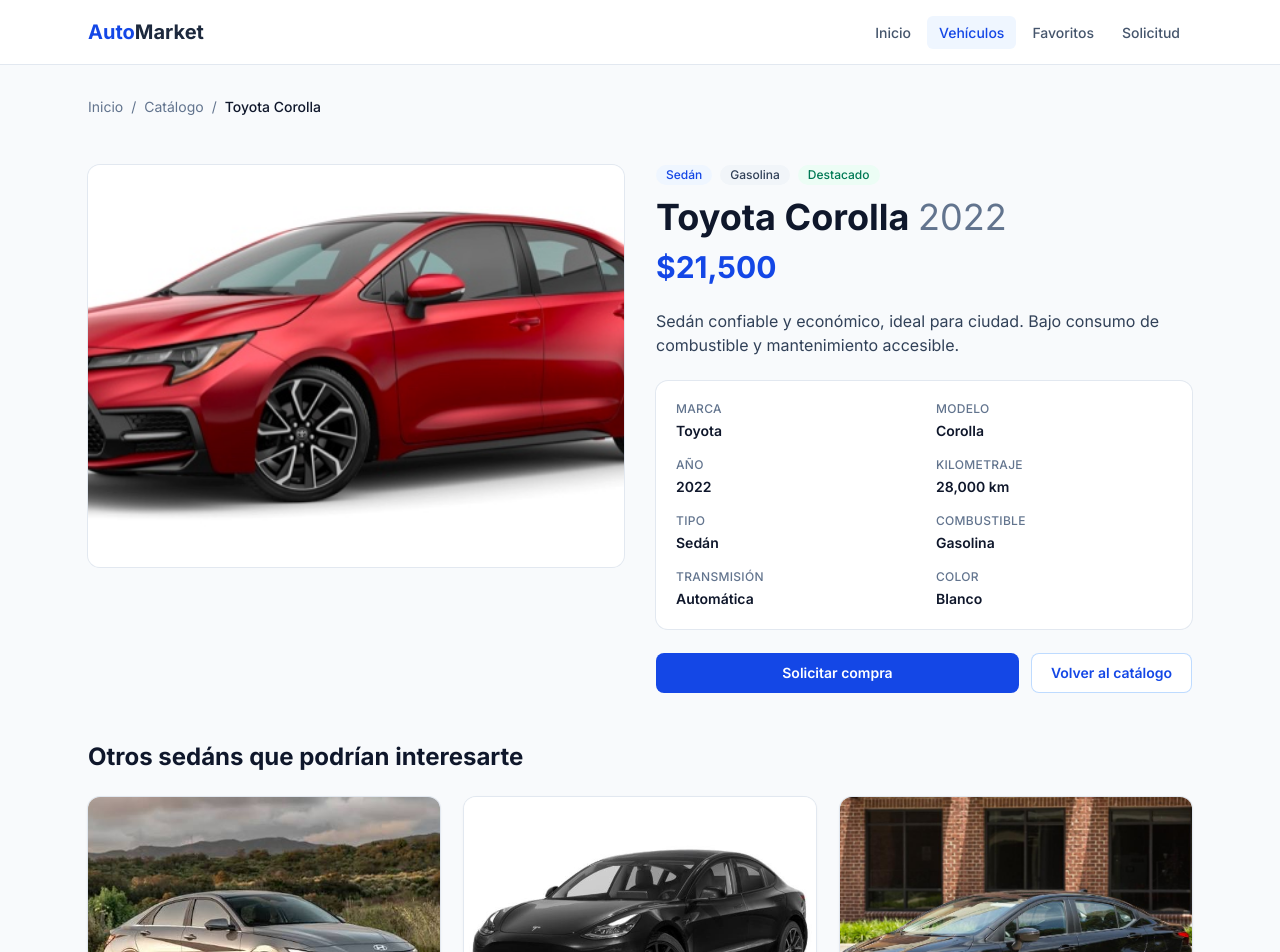
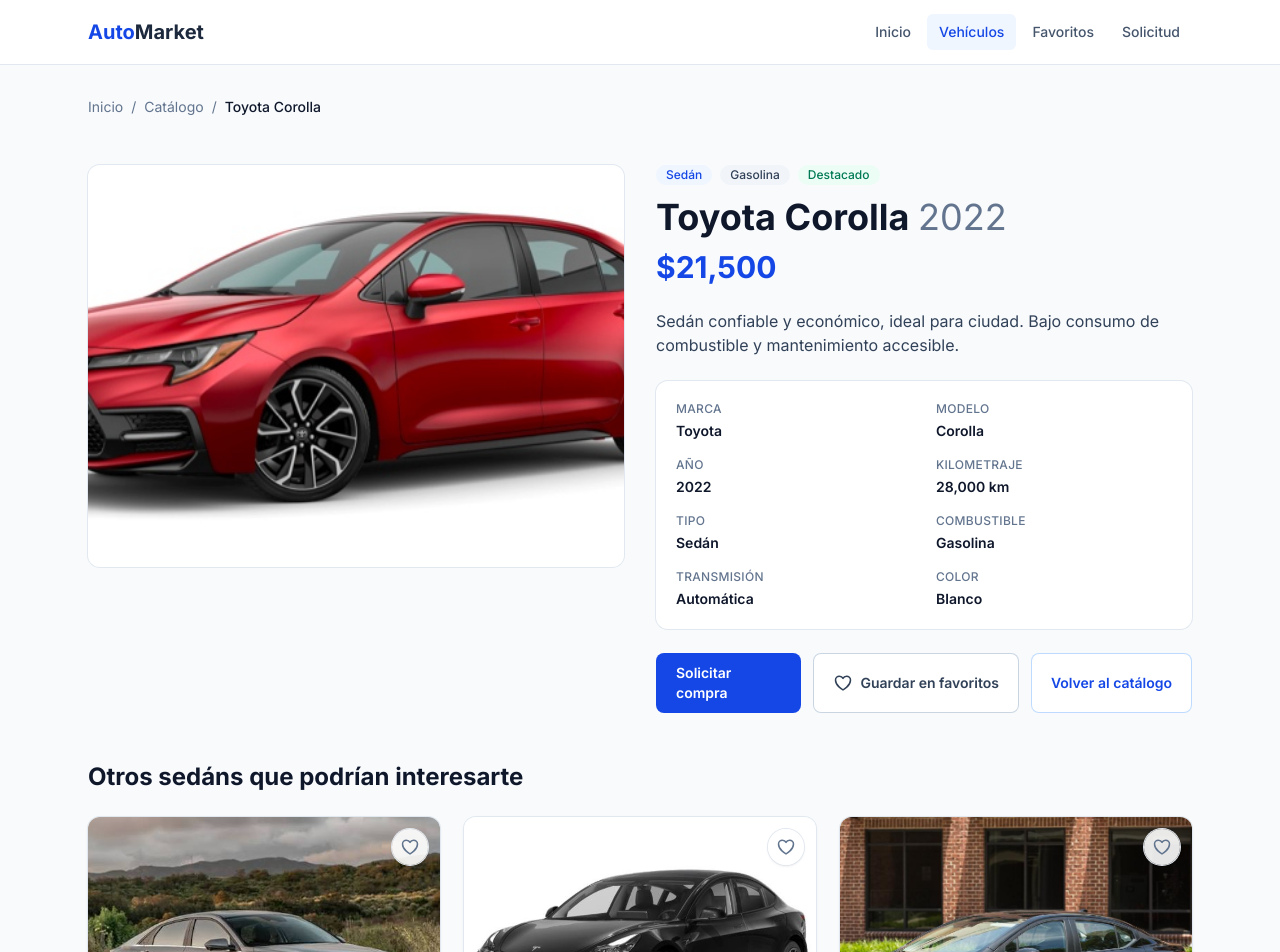
Before and after one commit to Baljeet2000-ai/automarket, a Next.js app: page /vehiculos/toyota-corolla-2022 in a window 1280 px wide. Shown: the top 952 px of the page. Built offline with nearby package versions, Linux system fonts and the light colour scheme.

Commit message:
feat: agrega favoritos con localStorage y página /favoritos

```diff
--- /dev/null
+++ b/app/favoritos/loading.tsx
@@ -0,0 +1,14 @@
+import Skeleton from "@/components/ui/Skeleton";
+import VehicleGridSkeleton from "@/components/vehicles/VehicleGridSkeleton";
+
+export default function Loading() {
+  return (
+    <div className="space-y-6">
+      <div className="space-y-2">
+        <Skeleton className="h-9 w-56" />
+        <Skeleton className="h-5 w-80 max-w-full" />
+      </div>
+      <VehicleGridSkeleton count={3} />
+    </div>
+  );
+}
--- /dev/null
+++ b/app/favoritos/page.tsx
@@ -0,0 +1,22 @@
+import type { Metadata } from "next";
+import FavoritesList from "@/components/favorites/FavoritesList";
+
+export const metadata: Metadata = {
+  title: "Mis favoritos",
+  description: "Los vehículos que guardaste para revisar más tarde.",
+};
+
+export default function FavoritesPage() {
+  return (
+    <div className="space-y-6">
+      <header>
+        <h1 className="text-3xl font-bold text-slate-900">Mis favoritos</h1>
+        <p className="mt-1 text-slate-600">
+          Los vehículos que guardaste en este navegador.
+        </p>
+      </header>
+
+      <FavoritesList />
+    </div>
+  );
+}
--- a/app/vehiculos/[id]/page.tsx
+++ b/app/vehiculos/[id]/page.tsx
@@ -8,6 +8,7 @@ import VehicleSpecs from "@/components/vehicles/VehicleSpecs";
 import VehicleGrid from "@/components/vehicles/VehicleGrid";
 import { getVehicleById, getVehicles } from "@/lib/vehicles";
 import { bodyTypeLabels, fuelLabels, formatPrice } from "@/lib/format";
+import FavoriteButton from "@/components/favorites/FavoriteButton";
 
 interface PageProps {
   params: Promise<{ id: string }>;
@@ -95,13 +96,14 @@ export default async function VehicleDetailPage({ params }: PageProps) {
 
           <VehicleSpecs vehicle={vehicle} />
 
-          <div className="flex flex-col gap-3 sm:flex-row">
+                    <div className="flex flex-col gap-3 sm:flex-row sm:flex-wrap">
             <ButtonLink
               href={`/solicitud?vehiculo=${vehicle.id}`}
               className="sm:flex-1"
             >
               Solicitar compra
             </ButtonLink>
+            <FavoriteButton vehicleId={vehicle.id} name={name} variant="full" />
             <ButtonLink href="/vehiculos" variant="secondary">
               Volver al catálogo
             </ButtonLink>
--- /dev/null
+++ b/components/favorites/FavoriteButton.tsx
@@ -0,0 +1,71 @@
+"use client";
+
+import { useFavorites } from "@/hooks/useFavorites";
+
+interface FavoriteButtonProps {
+  vehicleId: string;
+  name: string;
+  variant?: "icon" | "full";
+}
+
+export default function FavoriteButton({
+  vehicleId,
+  name,
+  variant = "icon",
+}: FavoriteButtonProps) {
+  const { isFavorite, toggle } = useFavorites();
+  const active = isFavorite(vehicleId);
+
+  const heart = (
+    <svg
+      className="h-5 w-5"
+      viewBox="0 0 24 24"
+      fill={active ? "currentColor" : "none"}
+      stroke="currentColor"
+      strokeWidth={1.8}
+      aria-hidden="true"
+    >
+      <path
+        strokeLinecap="round"
+        strokeLinejoin="round"
+        d="M21 8.25c0-2.485-2.099-4.5-4.688-4.5-1.935 0-3.597 1.126-4.312 2.733-.715-1.607-2.377-2.733-4.313-2.733C5.1 3.75 3 5.765 3 8.25c0 7.22 9 12 9 12s9-4.78 9-12z"
+      />
+    </svg>
+  );
+
+  if (variant === "full") {
+    return (
+      <button
+        type="button"
+        onClick={() => toggle(vehicleId)}
+        aria-pressed={active}
+        className={`inline-flex items-center justify-center gap-2 rounded-lg px-5 py-2.5 text-sm font-semibold ring-1 ring-inset transition-colors ${
+          active
+            ? "bg-red-50 text-red-600 ring-red-200 hover:bg-red-100"
+            : "bg-white text-slate-700 ring-slate-300 hover:bg-slate-50"
+        }`}
+      >
+        {heart}
+        {active ? "Quitar de favoritos" : "Guardar en favoritos"}
+      </button>
+    );
+  }
+
+  return (
+    <button
+      type="button"
+      onClick={() => toggle(vehicleId)}
+      aria-pressed={active}
+      aria-label={
+        active
+          ? `Quitar ${name} de favoritos`
+          : `Guardar ${name} en favoritos`
+      }
+      className={`rounded-full bg-white/90 p-2 shadow-sm ring-1 ring-slate-200 transition-colors hover:bg-white ${
+        active ? "text-red-500" : "text-slate-500 hover:text-red-500"
+      }`}
+    >
+      {heart}
+    </button>
+  );
+}
--- /dev/null
+++ b/components/favorites/FavoritesList.tsx
@@ -0,0 +1,100 @@
+"use client";
+
+import { useEffect, useState } from "react";
+import Alert from "@/components/ui/Alert";
+import ButtonLink from "@/components/ui/ButtonLink";
+import VehicleGrid from "@/components/vehicles/VehicleGrid";
+import VehicleGridSkeleton from "@/components/vehicles/VehicleGridSkeleton";
+import { useFavorites } from "@/hooks/useFavorites";
+import type { Vehicle } from "@/types/vehicle";
+
+interface Result {
+  key: string;
+  vehicles: Vehicle[];
+  error: boolean;
+}
+
+export default function FavoritesList() {
+  const { ids, ready } = useFavorites();
+  const [result, setResult] = useState<Result | null>(null);
+  const [attempt, setAttempt] = useState(0);
+
+  const idsKey = ids.join(",");
+  const requestKey = `${idsKey}|${attempt}`;
+
+  useEffect(() => {
+    if (!ready || !idsKey) return;
+
+    const controller = new AbortController();
+
+    fetch(`/api/vehiculos?ids=${encodeURIComponent(idsKey)}`, {
+      signal: controller.signal,
+    })
+      .then((res) => {
+        if (!res.ok) throw new Error(`Error ${res.status}`);
+        return res.json() as Promise<{ data: Vehicle[] }>;
+      })
+      .then((json) =>
+        setResult({ key: requestKey, vehicles: json.data, error: false })
+      )
+      .catch((err: Error) => {
+        if (err.name === "AbortError") return;
+        setResult({ key: requestKey, vehicles: [], error: true });
+      });
+
+    // Si cambian los favoritos a mitad de la petición, se cancela la anterior.
+    return () => controller.abort();
+  }, [ready, idsKey, requestKey]);
+
+  // Antes de hidratar no sabemos qué hay guardado: mostramos el skeleton.
+  if (!ready) return <VehicleGridSkeleton count={3} />;
+
+  if (ids.length === 0) {
+    return (
+      <div className="rounded-xl bg-white px-6 py-12 text-center ring-1 ring-slate-200">
+        <h2 className="text-lg font-semibold text-slate-900">
+          Aún no tienes favoritos
+        </h2>
+        <p className="mt-2 text-sm text-slate-600">
+          Pulsa el corazón en cualquier vehículo para guardarlo aquí.
+        </p>
+        <div className="mt-6">
+          <ButtonLink href="/vehiculos">Explorar catálogo</ButtonLink>
+        </div>
+      </div>
+    );
+  }
+
+  // Si quitaste un favorito, ya tenemos los datos de los demás: no hace falta esperar.
+  const covered =
+    result !== null &&
+    !result.error &&
+    ids.every((id) => result.vehicles.some((v) => v.id === id));
+
+  if (covered) {
+    const shown = result.vehicles.filter((v) => ids.includes(v.id));
+    return <VehicleGrid vehicles={shown} />;
+  }
+
+  if (result?.key === requestKey && result.error) {
+    return (
+      <Alert
+        title="No pudimos cargar tus favoritos"
+        action={
+          <button
+            type="button"
+            onClick={() => setAttempt((n) => n + 1)}
+            className="rounded-lg bg-red-700 px-4 py-2 text-sm font-semibold text-white hover:bg-red-800"
+          >
+            Reintentar
+          </button>
+        }
+      >
+        Hubo un problema al consultar el servidor. Revisa tu conexión e
+        inténtalo de nuevo.
+      </Alert>
+    );
+  }
+
+  return <VehicleGridSkeleton count={Math.min(ids.length, 6)} />;
+}
--- a/components/layout/Navbar.tsx
+++ b/components/layout/Navbar.tsx
@@ -3,6 +3,7 @@
 import Link from "next/link";
 import { usePathname } from "next/navigation";
 import { useState } from "react";
+import { useFavorites } from "@/hooks/useFavorites";
 
 const links = [
   { href: "/", label: "Inicio" },
@@ -14,9 +15,23 @@ const links = [
 export default function Navbar() {
   const [open, setOpen] = useState(false);
   const pathname = usePathname();
+  const { count } = useFavorites();
 
   const isActive = (href: string) =>
     href === "/" ? pathname === "/" : pathname.startsWith(href);
+
+  const countBadge = (href: string) =>
+    href === "/favoritos" && count > 0 ? (
+      <>
+        <span
+          aria-hidden="true"
+          className="ml-1.5 inline-flex min-w-5 items-center justify-center rounded-full bg-blue-700 px-1.5 text-xs font-semibold text-white"
+        >
+          {count}
+        </span>
+        <span className="sr-only"> ({count} guardados)</span>
+      </>
+    ) : null;
 
   return (
     <header className="sticky top-0 z-50 border-b border-slate-200 bg-white/90 backdrop-blur">
@@ -38,13 +53,14 @@ export default function Navbar() {
             <li key={link.href}>
               <Link
                 href={link.href}
-                className={`rounded-md px-3 py-2 text-sm font-medium transition-colors ${
+                className={`inline-flex items-center rounded-md px-3 py-2 text-sm font-medium transition-colors ${
                   isActive(link.href)
                     ? "bg-blue-50 text-blue-700"
                     : "text-slate-600 hover:bg-slate-100 hover:text-slate-900"
                 }`}
               >
                 {link.label}
+                {countBadge(link.href)}
               </Link>
             </li>
           ))}
@@ -87,13 +103,14 @@ export default function Navbar() {
               <Link
                 href={link.href}
                 onClick={() => setOpen(false)}
-                className={`block rounded-md px-3 py-2 text-base font-medium ${
+                className={`flex items-center rounded-md px-3 py-2 text-base font-medium ${
                   isActive(link.href)
                     ? "bg-blue-50 text-blue-700"
                     : "text-slate-700 hover:bg-slate-100"
                 }`}
               >
                 {link.label}
+                {countBadge(link.href)}
               </Link>
             </li>
           ))}
--- /dev/null
+++ b/components/ui/Alert.tsx
@@ -0,0 +1,18 @@
+interface AlertProps {
+  title: string;
+  children?: React.ReactNode;
+  action?: React.ReactNode;
+}
+
+export default function Alert({ title, children, action }: AlertProps) {
+  return (
+    <div
+      role="alert"
+      className="rounded-xl bg-red-50 p-5 text-red-800 ring-1 ring-red-200"
+    >
+      <h2 className="font-semibold">{title}</h2>
+      {children && <p className="mt-1 text-sm">{children}</p>}
+      {action && <div className="mt-4">{action}</div>}
+    </div>
+  );
+}
--- a/components/vehicles/VehicleGrid.tsx
+++ b/components/vehicles/VehicleGrid.tsx
@@ -1,4 +1,5 @@
 import type { Vehicle } from "@/types/vehicle";
+import FavoriteButton from "@/components/favorites/FavoriteButton";
 import VehicleCard from "./VehicleCard";
 
 interface VehicleGridProps {
@@ -13,7 +14,16 @@ export default function VehicleGrid({
   return (
     <div className={`grid grid-cols-1 gap-6 ${className}`}>
       {vehicles.map((vehicle) => (
-        <VehicleCard key={vehicle.id} vehicle={vehicle} />
+        <VehicleCard
+          key={vehicle.id}
+          vehicle={vehicle}
+          action={
+            <FavoriteButton
+              vehicleId={vehicle.id}
+              name={`${vehicle.brand} ${vehicle.model}`}
+            />
+          }
+        />
       ))}
     </div>
   );
--- /dev/null
+++ b/hooks/useFavorites.ts
@@ -0,0 +1,71 @@
+"use client";
+
+import { useCallback, useMemo, useSyncExternalStore } from "react";
+
+const STORAGE_KEY = "automarket:favoritos";
+const CHANGE_EVENT = "automarket:favoritos-change";
+
+function subscribe(callback: () => void) {
+  window.addEventListener("storage", callback); // cambios desde otras pestañas
+  window.addEventListener(CHANGE_EVENT, callback); // cambios en esta pestaña
+  return () => {
+    window.removeEventListener("storage", callback);
+    window.removeEventListener(CHANGE_EVENT, callback);
+  };
+}
+
+function getSnapshot(): string {
+  try {
+    return localStorage.getItem(STORAGE_KEY) ?? "[]";
+  } catch {
+    return "[]";
+  }
+}
+
+// En el servidor no existe localStorage: se parte de una lista vacía.
+function getServerSnapshot(): string {
+  return "[]";
+}
+
+function parseIds(raw: string): string[] {
+  try {
+    const value = JSON.parse(raw);
+    return Array.isArray(value)
+      ? value.filter((item): item is string => typeof item === "string")
+      : [];
+  } catch {
+    return [];
+  }
+}
+
+const noopSubscribe = () => () => {};
+
+export function useFavorites() {
+  const raw = useSyncExternalStore(subscribe, getSnapshot, getServerSnapshot);
+  const ids = useMemo(() => parseIds(raw), [raw]);
+
+  // false durante el render del servidor y la hidratación; true ya en el navegador.
+  const ready = useSyncExternalStore(
+    noopSubscribe,
+    () => true,
+    () => false
+  );
+
+  const toggle = useCallback((id: string) => {
+    const current = parseIds(getSnapshot());
+    const next = current.includes(id)
+      ? current.filter((item) => item !== id)
+      : [...current, id];
+
+    try {
+      localStorage.setItem(STORAGE_KEY, JSON.stringify(next));
+    } catch {
+      // Si el navegador bloquea el almacenamiento, no se guarda nada.
+    }
+    window.dispatchEvent(new Event(CHANGE_EVENT));
+  }, []);
+
+  const isFavorite = useCallback((id: string) => ids.includes(id), [ids]);
+
+  return { ids, ready, count: ids.length, isFavorite, toggle };
+}
```
Also changed, not shown: 1 other file (tests, documents, lock files or other folders).
